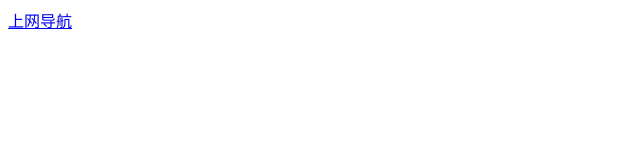
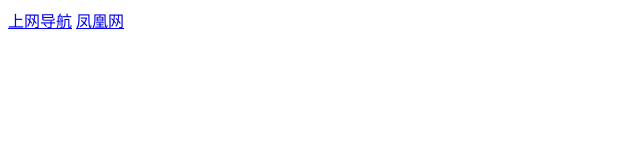
Before and after one commit to ariesy/ariesy.github.io, a plain HTML site: page navigation.html in a window 1280 px wide. Shown: the whole page, without its empty margins (0-640 px from the left). Drawn offline with Linux system fonts and the light colour scheme.

Commit message:
add ifeng.com
add ifeng.com

```diff
--- a/navigation.html
+++ b/navigation.html
@@ -15,5 +15,6 @@
 		<link href="https://fonts.googleapis.com/css?family=Open+Sans:400,700" rel="stylesheet">
 		<!-- Due to the way webpack works, a lot of magic happens in this file. HtmlWebpackPlugin automatically includes all assets (e.g. bundle.js, main.css) with the correct HTML tags, which is why they are missing in this HTML file. Check out webpackconfig.js if you want to know more. -->
 		<a href="http://hao.qq.com">上网导航</a>
+		<a href="http://www.ifeng.com">凤凰网</a>
 	</body>
 </html>
```
